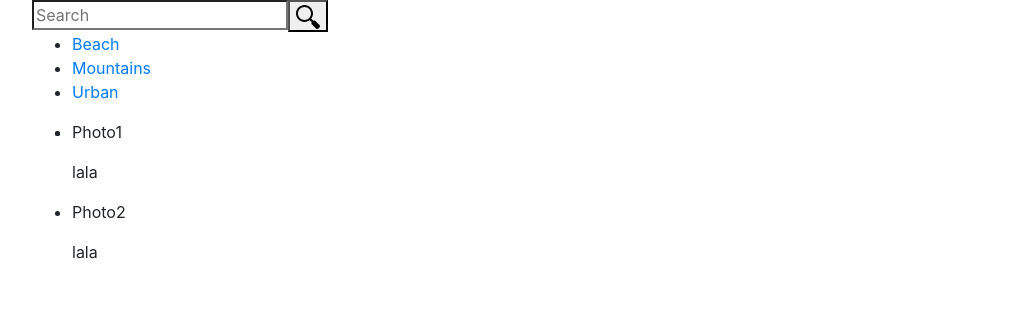
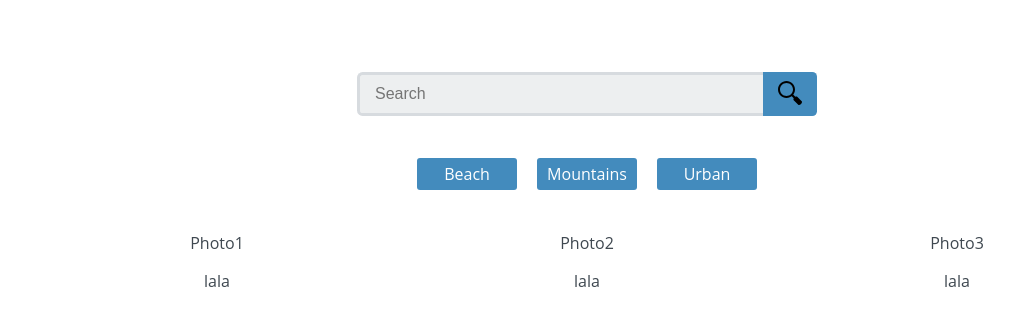
Before and after one commit to SmavaProject/react_gallery_app-v1, a React (Create React App) app: page / in a window 1280 px wide. Shown: the top 326 px of the page, without its empty margins (53-1067 px from the left). Built offline with nearby package versions, Linux system fonts and the light colour scheme.

Commit message:
fixed css

```diff
--- a/src/App.js
+++ b/src/App.js
@@ -1,5 +1,4 @@
 import React, {Component} from 'react';
-import {Container} from "react-bootstrap";
 import Nav from "./components/Nav";
 import Photo from "./components/Photo";
 import SearchForm from "./components/SearchForm";
@@ -17,6 +16,11 @@ class App  extends Component{
             {
                 name: "Photo2",
                 id: 2,
+                link: "lala"
+            },
+            {
+                name: "Photo3",
+                id: 3,
                 link: "lala"
             }
         ]
--- a/src/components/Photo.js
+++ b/src/components/Photo.js
@@ -4,10 +4,10 @@ class Photo extends Component{
 
     render(){
         return (
-            <li>
+            <div>
                 <p>{this.props.name}</p>
                 <p>{this.props.link}</p>
-            </li>
+            </div>
         );
     }
 
--- a/src/components/PhotosContainer.js
+++ b/src/components/PhotosContainer.js
@@ -11,13 +11,12 @@ class PhotosContainer extends Component{
         return (
             <div className="photo-container">
                 <ul>
-                   <li> {this.props.photos.map((photo, index) =>
-                         <Photo
+                   {this.props.photos.map((photo, index) =>
+                       <li>  <Photo
                              name={photo.name}
                              link={photo.link}
-                         />
+                         /></li>
                      )}
-                   </li>
                 </ul>
             </div>);
     }
--- a/src/components/SearchForm.js
+++ b/src/components/SearchForm.js
@@ -12,7 +12,7 @@ class SearchForm extends Component {
     render() {
         return (
             <form onSubmit={this.handleSubmit} className="search-form">
-                < input type="search" name="search" placeholder="Search" / >
+                <input type="search" name="search" placeholder="Search" / >
                 <button type = "submit" >
                 <SearchSVG/>
             </button>
--- a/src/index.js
+++ b/src/index.js
@@ -1,6 +1,6 @@
 import React from 'react';
 import ReactDOM from 'react-dom';
-import 'bootstrap/dist/css/bootstrap.css';
+import './css/index.css';
 import App from './App';
 
 ReactDOM.render(
```
